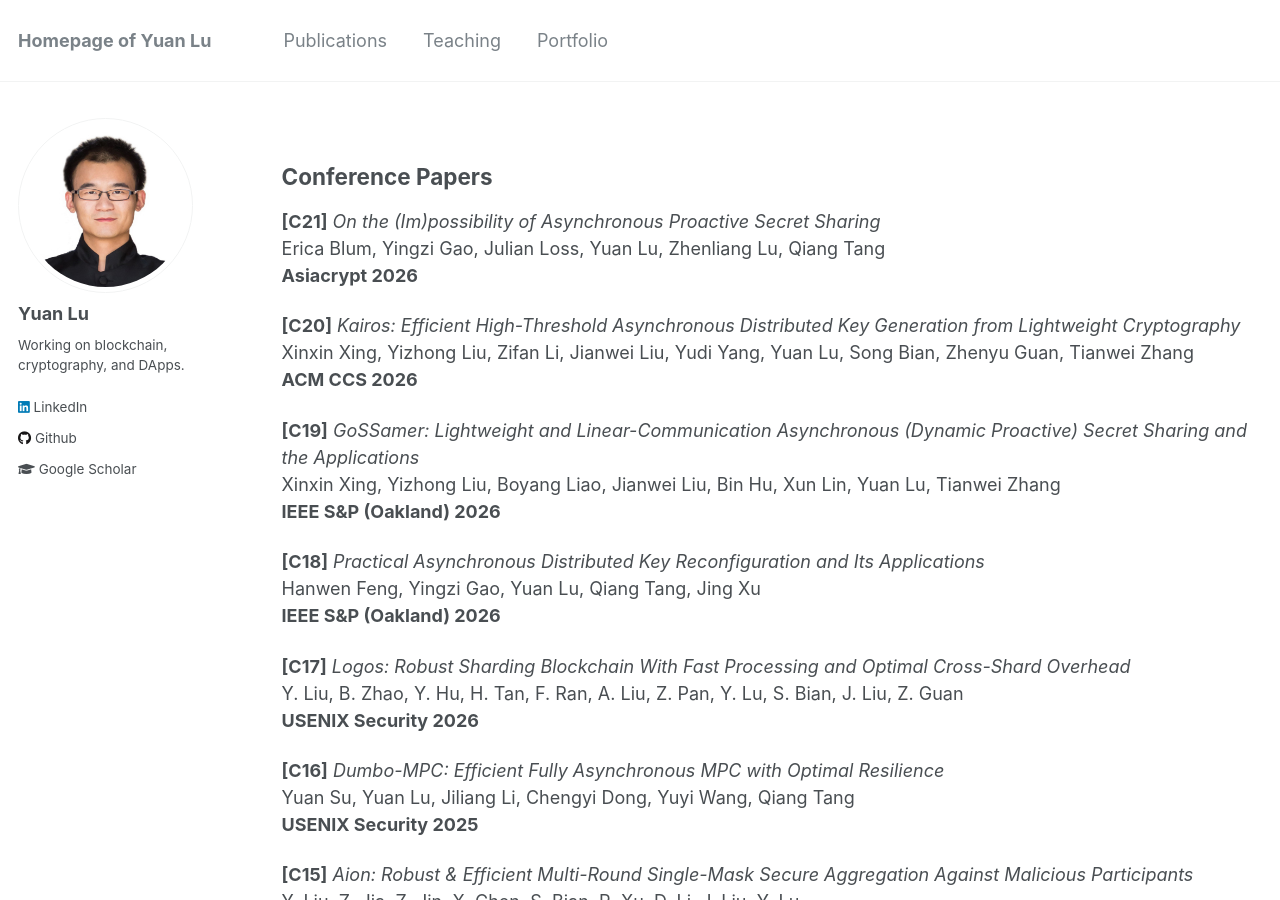
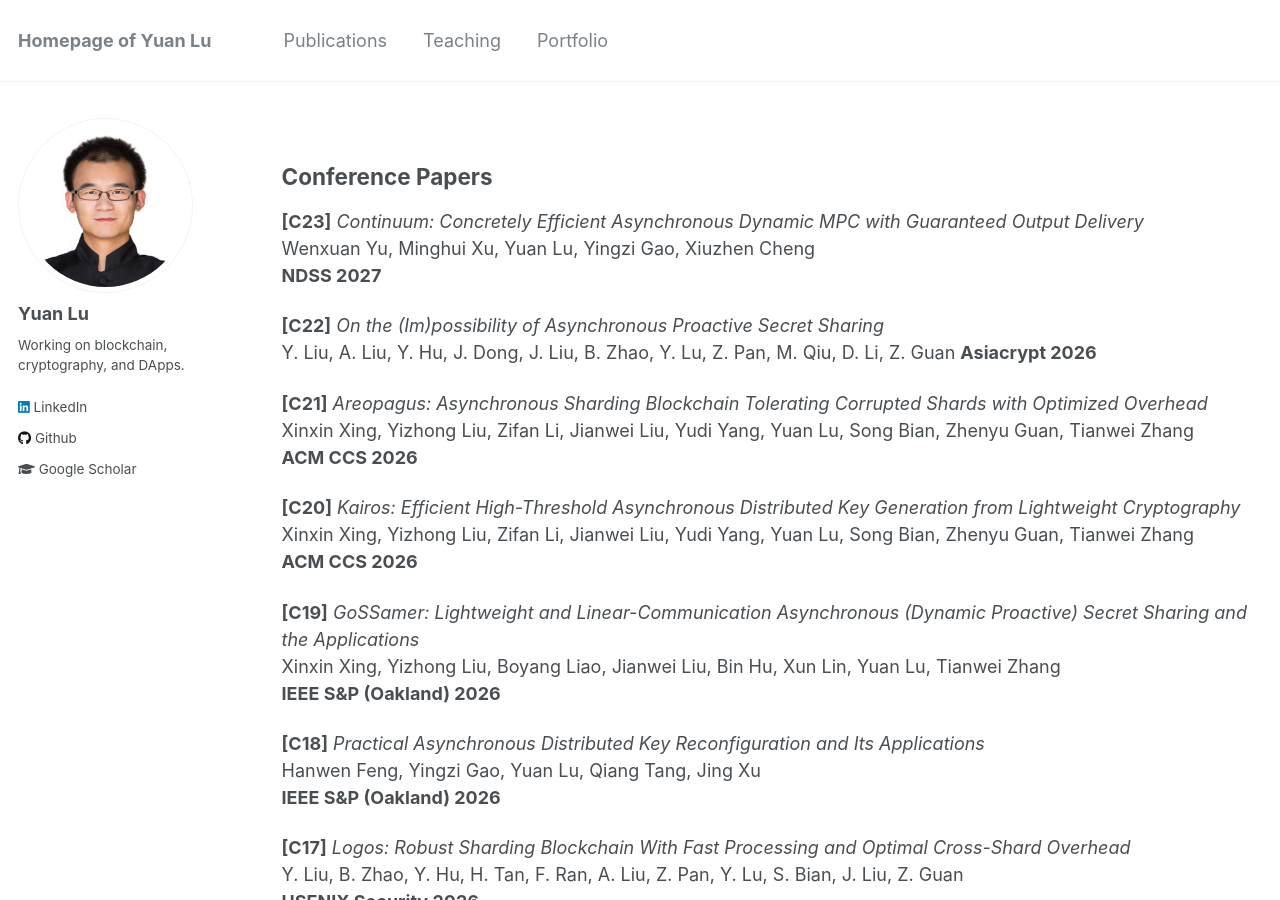
Before and after one commit to yylluu/yylluu.github.io, a Jekyll site: the page built from _pages/publications.md, in a window 1280 px wide and 900 px high. Built offline with Jekyll 4.4.1, drawn with Linux system fonts in a browser that asks for light colours.

Commit message:
Update publications.md

```diff
--- a/_pages/publications.md
+++ b/_pages/publications.md
@@ -9,9 +9,21 @@ author_profile: true
 
 ## Conference Papers
 
-**[C21]** *On the (Im)possibility of Asynchronous Proactive Secret Sharing*
-Erica Blum, Yingzi Gao, Julian Loss, Yuan Lu, Zhenliang Lu, Qiang Tang
+**[C23]** *Continuum: Concretely Efficient Asynchronous Dynamic MPC with Guaranteed Output Delivery*
+Wenxuan Yu, Minghui Xu, Yuan Lu, Yingzi Gao, Xiuzhen Cheng
+**NDSS 2027**
+
+
+
+**[C22]** *On the (Im)possibility of Asynchronous Proactive Secret Sharing*
+Y. Liu, A. Liu, Y. Hu, J. Dong, J. Liu, B. Zhao, Y. Lu, Z. Pan, M. Qiu, D. Li, Z. Guan
 **Asiacrypt 2026**
+
+
+
+**[C21]** *Areopagus: Asynchronous Sharding Blockchain Tolerating Corrupted Shards with Optimized Overhead*
+Xinxin Xing, Yizhong Liu, Zifan Li, Jianwei Liu, Yudi Yang, Yuan Lu, Song Bian, Zhenyu Guan, Tianwei Zhang
+**ACM CCS 2026**
 
 
 
```
